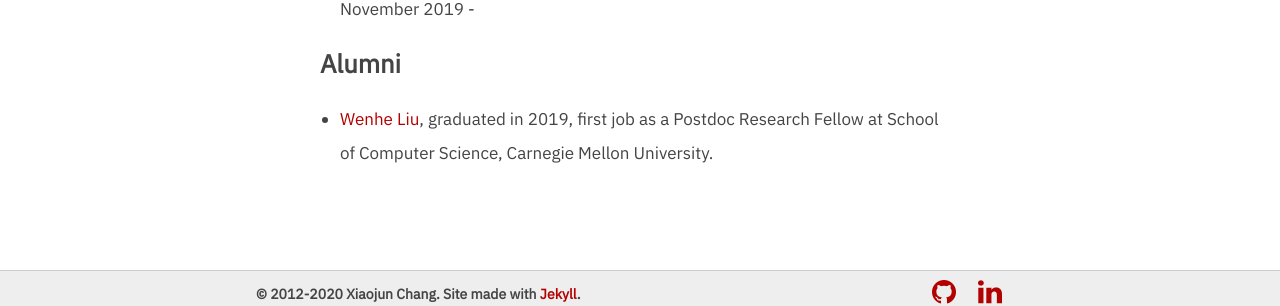
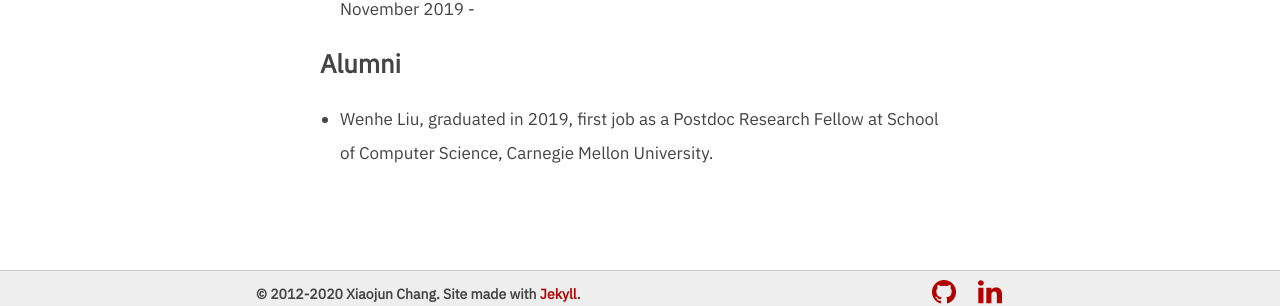
Before and after one commit to zhihuilics/xiaojun-chang.github.io, a Jekyll site: the page built from _pages/my-team.md, in a window 1280 px wide and 1029 px high. Shown: the part 713-1019 px from the top of the window. Built offline with Jekyll 4.4.1, drawn with Linux system fonts in a browser that asks for light colours; nearby versions of some CDN libraries; a style sheet for code colours, icons or effects is not loaded; part of the change alters nothing that is shown.

```diff
--- a/_pages/my-team.md
+++ b/_pages/my-team.md
@@ -23,6 +23,6 @@ permalink: /my-team
 - Fenglei Xu, PhD Student, from Nanjing University of Science and Technology, November 2019 -
 
 ## Alumni
-- [Wenhe Liu](https://www.andrew.cmu.edu/user/wenhel/){:target="_blank"}, graduated in 2019, first job as a Postdoc Research Fellow at School of Computer Science, Carnegie Mellon University.
+- Wenhe Liu, graduated in 2019, first job as a Postdoc Research Fellow at School of Computer Science, Carnegie Mellon University.
 
 </div>
```
